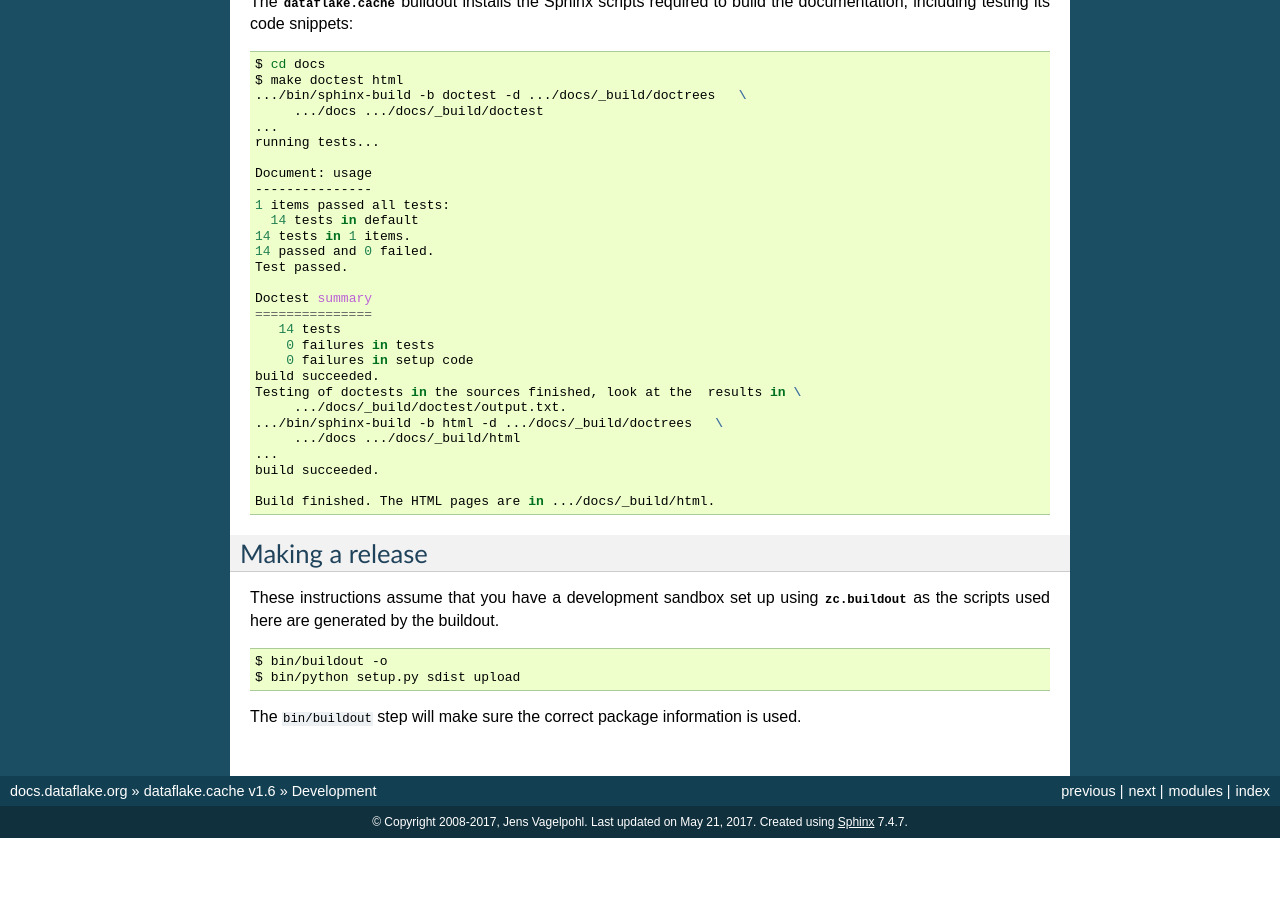
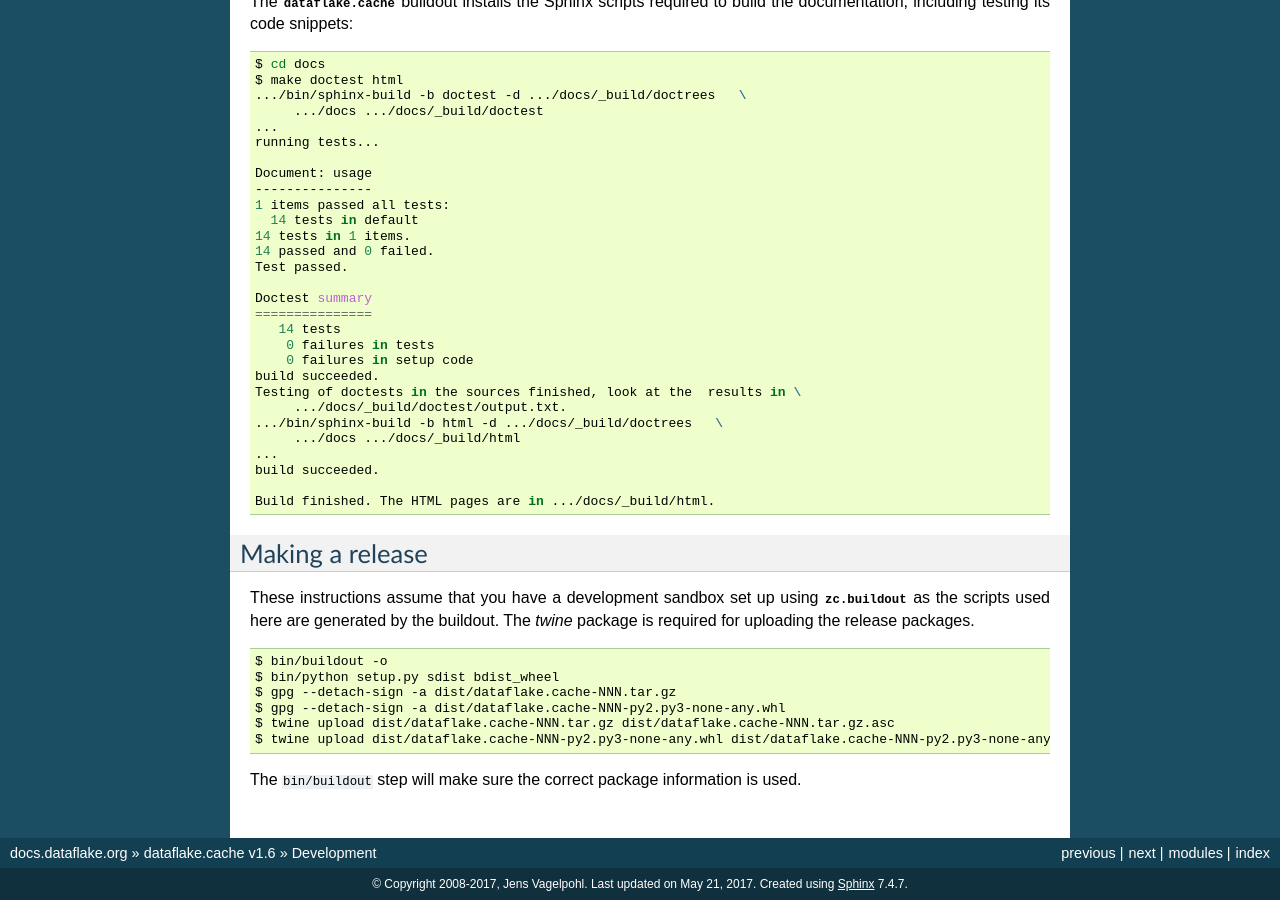
Before and after one commit to dataflake/dataflake.cache, a Sphinx documentation site: the page built from docs/development.rst, in a window 1280 px wide and 900 px high, scrolled down 2663 px. Built offline with Sphinx 7.4.7, drawn with Linux system fonts in a browser that asks for light colours; before the commit the page ends 3501 px from its top, so only the background shows below that.

Commit message:
- modernize package release instructions

```diff
--- a/docs/development.rst
+++ b/docs/development.rst
@@ -222,12 +222,17 @@ Making a release
 
 These instructions assume that you have a development sandbox set
 up using :mod:`zc.buildout` as the scripts used here are generated
-by the buildout.
+by the buildout. The `twine` package is required for uploading the
+release packages.
 
 .. code-block:: sh
 
   $ bin/buildout -o
-  $ bin/python setup.py sdist upload
+  $ bin/python setup.py sdist bdist_wheel
+  $ gpg --detach-sign -a dist/dataflake.cache-NNN.tar.gz
+  $ gpg --detach-sign -a dist/dataflake.cache-NNN-py2.py3-none-any.whl
+  $ twine upload dist/dataflake.cache-NNN.tar.gz dist/dataflake.cache-NNN.tar.gz.asc
+  $ twine upload dist/dataflake.cache-NNN-py2.py3-none-any.whl dist/dataflake.cache-NNN-py2.py3-none-any.whl.asc
 
 The ``bin/buildout`` step will make sure the correct package information
 is used.
```
